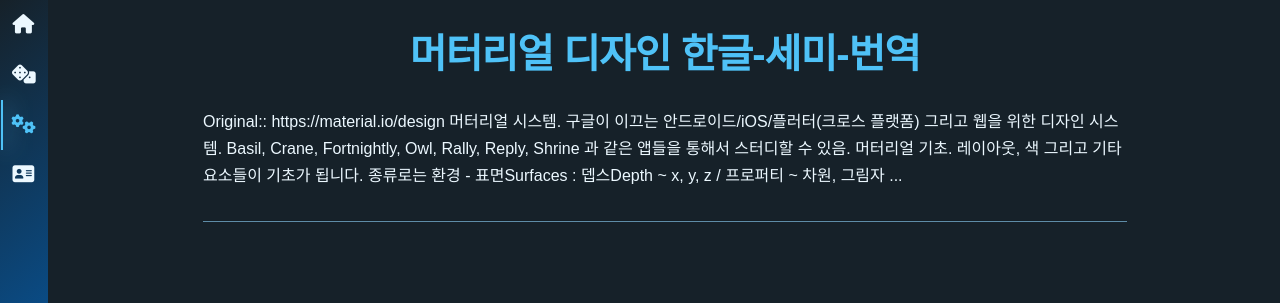
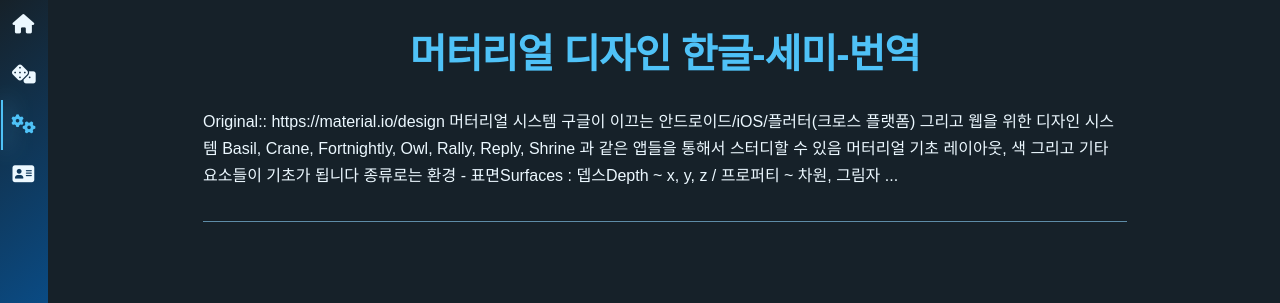
Before and after one commit to SpaceMarket-hub/SpaceMarket-hub.github.io, a Jekyll site: the page built from pages/category-2.html, in a window 1280 px wide. Shown: the top 303 px of the page. Built offline with Jekyll 4.4.1, drawn with Linux system fonts in a browser that asks for light colours; nearby versions of some CDN libraries; some web fonts are replaced.

Commit message:
Updated 210219

```diff
--- a/pages/category-2.html
+++ b/pages/category-2.html
@@ -8,11 +8,11 @@ category: category-2
 Original::
 https://material.io/design
 
-머터리얼 시스템.
-구글이 이끄는 안드로이드/iOS/플러터(크로스 플랫폼) 그리고 웹을 위한 디자인 시스템.
-Basil, Crane, Fortnightly, Owl, Rally, Reply, Shrine 과 같은 앱들을 통해서 스터디할 수 있음.
+머터리얼 시스템
+구글이 이끄는 안드로이드/iOS/플러터(크로스 플랫폼) 그리고 웹을 위한 디자인 시스템
+Basil, Crane, Fortnightly, Owl, Rally, Reply, Shrine 과 같은 앱들을 통해서 스터디할 수 있음
 
-머터리얼 기초.
-레이아웃, 색 그리고 기타 요소들이 기초가 됩니다.
+머터리얼 기초
+레이아웃, 색 그리고 기타 요소들이 기초가 됩니다
 종류로는
 환경 - 표면Surfaces : 뎁스Depth ~ x, y, z / 프로퍼티 ~ 차원, 그림자  ...
```
